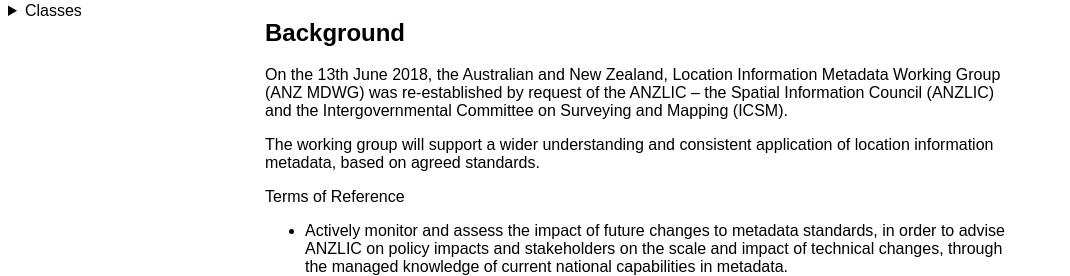
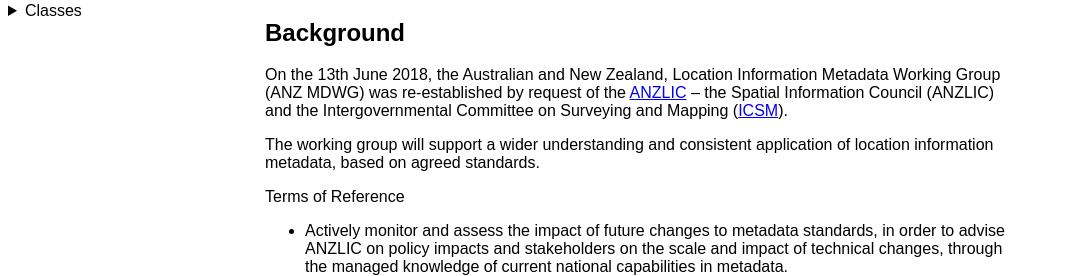
Before and after one commit to OpenWork-NZ/mdwg, a Jekyll site: the page built from _defs/GuidanceIntro.md, in a window 1280 px wide. Shown: the part 458-734 px from the top of the page, without its empty margins (0-1070 px from the left). Built offline with Jekyll 4.4.1, drawn with Linux system fonts in a browser that asks for light colours; part of the change alters nothing that is shown.

```diff
--- a/_defs/GuidanceIntro.md
+++ b/_defs/GuidanceIntro.md
@@ -19,7 +19,7 @@ As we are human, absolute agreement about the use of the metadata and elements i
 
 ## Background
 
-On the 13th June 2018, the Australian and New Zealand, Location Information Metadata Working Group (ANZ MDWG) was re-established by request of the ANZLIC – the Spatial Information Council (ANZLIC) and the Intergovernmental Committee on Surveying and Mapping (ICSM).
+On the 13th June 2018, the Australian and New Zealand, Location Information Metadata Working Group (ANZ MDWG) was re-established by request of the [ANZLIC](https://www.anzlic.gov.au/) – the Spatial Information Council (ANZLIC) and the Intergovernmental Committee on Surveying and Mapping ([ICSM](https://www.icsm.gov.au/)).
 
 The working group will support a wider understanding and consistent application of location information metadata, based on agreed standards.
 
```
